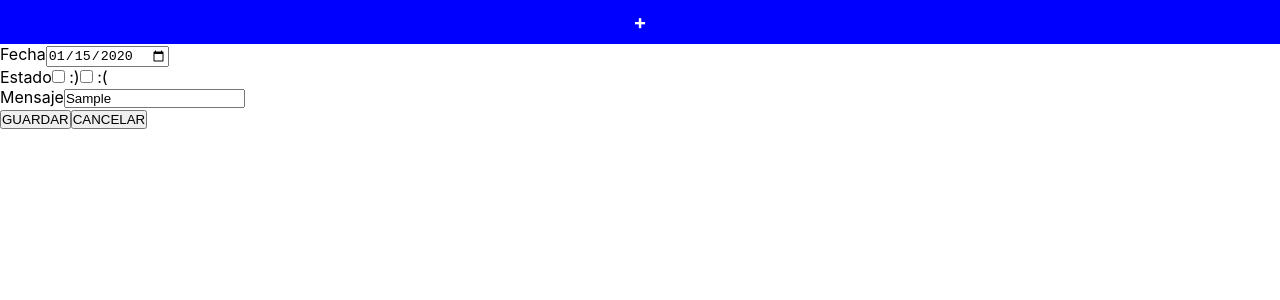
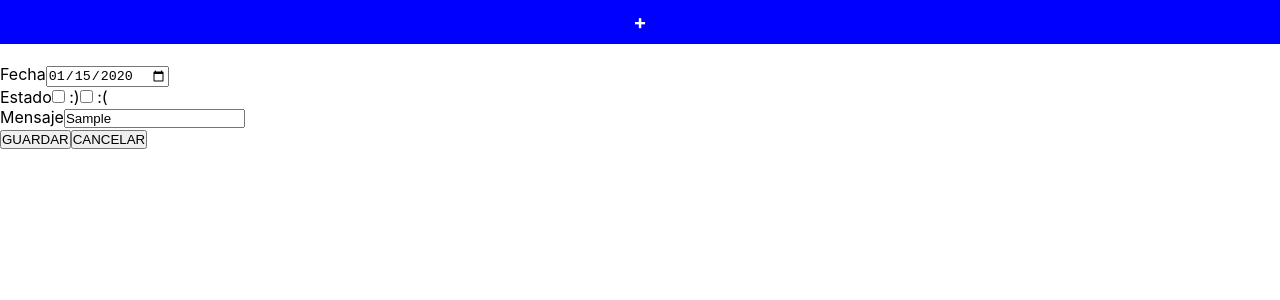
Before and after one commit to Adalab/f-online-life-calendar-veronicabautista, a React (Create React App) app: page / in a window 1280 px wide. Both pictures are taken after typing "2020-01-15", "Sample" into the empty fields and a click on the button "GUARDAR". Shown: the top 300 px of the page. Built offline with nearby package versions, Linux system fonts and the light colour scheme.

Commit message:
Add components

```diff
--- a/src/App.js
+++ b/src/App.js
@@ -1,5 +1,6 @@
 import React, { Component } from 'react';
 import './App.css';
+import Main from './components/Main';
 import NewDay from './components/NewDay';
 
 class App extends Component {
@@ -17,6 +18,7 @@ class App extends Component {
     this.addDate = this.addDate.bind(this);
     this.addFace = this.addFace.bind(this);
     this.addMessage = this.addMessage.bind(this);
+    this.cancelButton = this.cancelButton.bind(this);
   }
 
   submitDay(e) {
@@ -48,15 +50,17 @@ class App extends Component {
 
   render() {
     return (
-      <div className>
-        <header className="plus__button">
-          <span> + </span>
-        </header>
+      <div className="page__container">
+        <Main
+        faces={this.state.faces}
+        status={this.state.status}
+        />
         <NewDay
         submitDay={this.submitDay}
         addDate={this.addDate}
         addFace={this.addFace}
         addMessage={this.addMessage}
+        cancelButton={this.cancelButton}
         />
       </div>
     );
--- /dev/null
+++ b/src/components/Main.js
@@ -0,0 +1,27 @@
+import React, { Component } from 'react';
+
+class Main extends Component {
+	render() {
+
+		return (
+			<div>
+			<header className="plus__button">
+				<span> + </span>
+			</header>
+			<ul className="smiles__container">
+				{this.props.faces.map((face, i) => {
+					 let smileys = face === ':)' ? 'happy__smile' : 'sad__smile'
+					 return (
+					<li key={i} className={`smiles ${smileys}`}>
+					{face}
+					</li>
+				);
+				})}
+
+			</ul>
+			</div>
+		);
+	}
+}
+
+export default Main;
--- a/src/components/NewDay.js
+++ b/src/components/NewDay.js
@@ -2,7 +2,9 @@ import React, { Component } from 'react';
 
 class NewDay extends Component {
 	render() {
-		const { submitDay, addDate, addFace, addMessage} = this.props;
+		const { status, submitDay, addDate, addFace, addMessage, cancelButton} = this.props;
+
+		let hideMessage = status === ':)' ? null : "hide__message" ;
 
 		return (
 		<form className="form__container" onSubmit={submitDay}>
@@ -12,21 +14,21 @@ class NewDay extends Component {
 		</div>
 		<div className="status__container">
 			<label name="status">Estado</label>
-				<label for="smile" name="happy">
+				<label name="happy">
 					<input type="checkbox" name="happy" onChange={addFace} /> :)
 				</label>
-				<label for="smile" name="sad">
+				<label name="sad">
 					<input type="checkbox" name="sad" onChange={addFace} /> :(
 				</label>
 		</div>
-		<div className="message">
-			<label for="message" name="mesagge" onChange={addMessage}>Mensaje
+		<div className={hideMessage}>
+			<label name="mesagge" onChange={addMessage}>Mensaje
 				<input type="text" name="happy" placeholder="¿Por qué es un buen día?" />
 			</label>
 		</div>
 		<div className="buttons__container">
 			<button type="submit" className="save__button">GUARDAR</button>
-			<button className="cancel__button">CANCELAR</button>
+			<button className="cancel__button" onClick={cancelButton}>CANCELAR</button>
 		</div>
 		</form>
 		);
```
